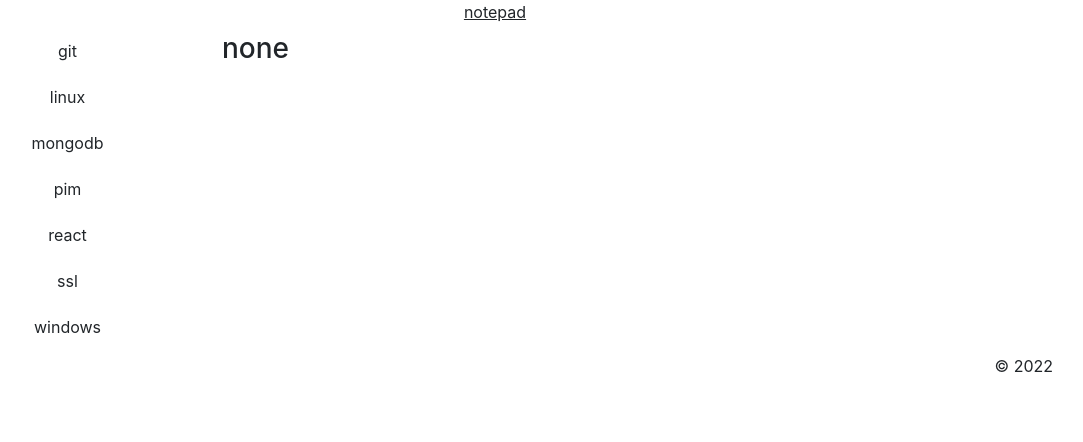
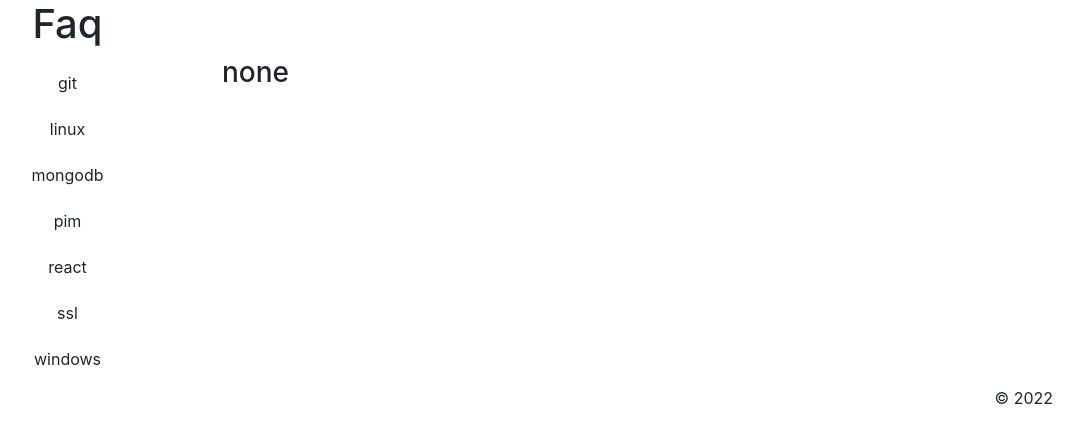
Before and after one commit to 2myvista/notepad_react, a React (Create React App) app: page /section/1 in a window 1280 px wide. Shown: the top 442 px of the page, without its empty margins (145-1228 px from the left). Built offline with nearby package versions, Linux system fonts and the light colour scheme.

Commit message:
correct Header.jsx

```diff
--- a/src/App.jsx
+++ b/src/App.jsx
@@ -1,4 +1,5 @@
 import {BrowserRouter, Routes, Route} from "react-router-dom";
+import {Header} from "./components/Header";
 import {NotepadOverviewPage} from "./pages/NotepadOverviewPage"
 import {NotepadSectionPage} from "./pages/NotepadSectionPage"
 import {NotepadItemPage} from "./pages/NotepadItemPage"
@@ -8,21 +9,20 @@ import {CurrentContextProvider} from "./context/ContextProvider";
 export default  function App () {
 	return (
 		<main className="container .container-fluid ">
-			<header className="text-center"><a href="/" title="на главную" className="text-dark">notepad</a></header>
 			<CurrentContextProvider>
+				{<BrowserRouter>
+					<Header/>
 					<div className="row">
-				{<BrowserRouter>
 						<div className="col-sm-3 h-100"><SectionList/></div>
 						<div className="col-sm-9">
-					<h1></h1>
 							<Routes>
 								<Route path="/" element={<NotepadOverviewPage/>} />
 								<Route path="/section/:url" element={<NotepadSectionPage/>}/>
 								<Route path="/item/:url" element={<NotepadItemPage/>}/>
 							</Routes>
 						</div>
+					</div>
 				</BrowserRouter>}
-			</div>
 			</CurrentContextProvider>
 			<footer className="mt-2 text-end">&copy; {new Date().getFullYear()} </footer>
 		</main>
--- /dev/null
+++ b/src/components/Header.jsx
@@ -0,0 +1,23 @@
+import {useContext} from 'react';
+import { useNavigate } from "react-router-dom";
+import {CurrentContext} from "../context/ContextProvider";
+export const Header =() => {
+	const navigate = useNavigate();
+	const {currentSection, setCurSection} = useContext(CurrentContext);
+//	const {employees, selectedTeam} = useContext(DataContext);
+//	const teamMemberCount=employees.filter((employee)=>employee.teamName==selectedTeam).length;
+
+	const handleHeaderSelect= ()  => {
+		setCurSection('none');
+		navigate(`/`);
+	}
+	return (
+		<header className="row">
+				<div className="col-3">
+					<h1 className="text-center"  style={{ cursor: "pointer" }} onClick={()=> handleHeaderSelect()}>Faq</h1>
+				</div>
+				<div className="col-9 ml-3"></div>
+
+		</header>
+	)
+}
--- a/src/pages/NotepadOverviewPage.jsx
+++ b/src/pages/NotepadOverviewPage.jsx
@@ -1,8 +1,6 @@
 import {useContext, useState, useEffect} from "react";
 import {useNavigate} from "react-router-dom";
 import { CurrentContext } from "../context/ContextProvider";
-
-
 
 export const NotepadOverviewPage = () => {
 
@@ -152,7 +150,6 @@ export const NotepadOverviewPage = () => {
 
 	return (
 		<div>
-			<hr />
 			<div className="row" style={{  display: 'flex', justifyContent: 'space-between', alignItems: 'center' }}>
 				<div className="col-6">
 					<label htmlFor="input-name" className="pe-1">Фильтр </label>
```
Also changed, not shown: 1 other file (tests, documents, lock files or other folders). Lines whose indentation alone changed are shown as unchanged.
